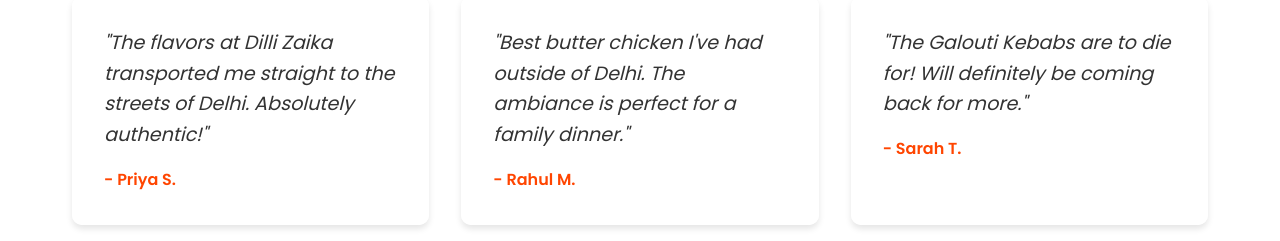
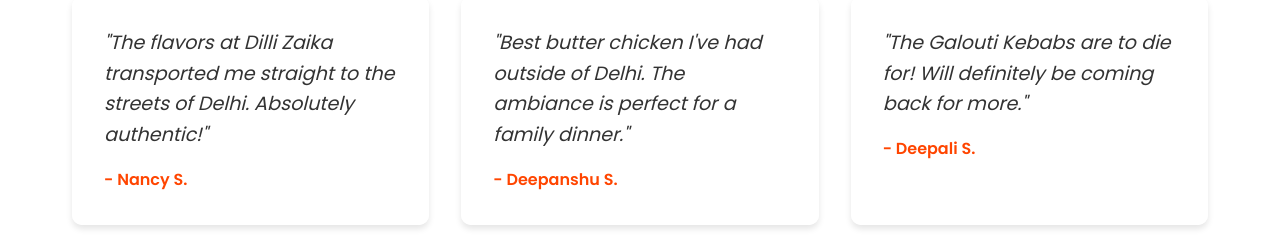
Before and after one commit to Abhisht2000/Dilzaika, a plain HTML site: page index.html in a window 1280 px wide. Shown: the part 1080-1321 px from the top of the page. Drawn offline with nearby package versions, Linux system fonts and the light colour scheme.

Commit message:
Update index.html

```diff
--- a/index.html
+++ b/index.html
@@ -56,15 +56,15 @@
             <div class="testimonial-grid">
                 <div class="testimonial-item">
                     <p>"The flavors at Dilli Zaika transported me straight to the streets of Delhi. Absolutely authentic!"</p>
-                    <span>- Priya S.</span>
+                    <span>- Nancy S.</span>
                 </div>
                 <div class="testimonial-item">
                     <p>"Best butter chicken I've had outside of Delhi. The ambiance is perfect for a family dinner."</p>
-                    <span>- Rahul M.</span>
+                    <span>- Deepanshu S.</span>
                 </div>
                 <div class="testimonial-item">
                     <p>"The Galouti Kebabs are to die for! Will definitely be coming back for more."</p>
-                    <span>- Sarah T.</span>
+                    <span>- Deepali S.</span>
                 </div>
             </div>
         </section>
```
